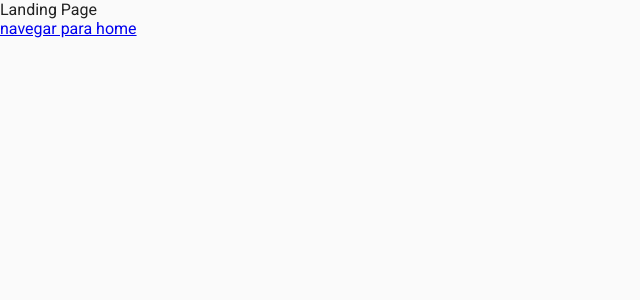
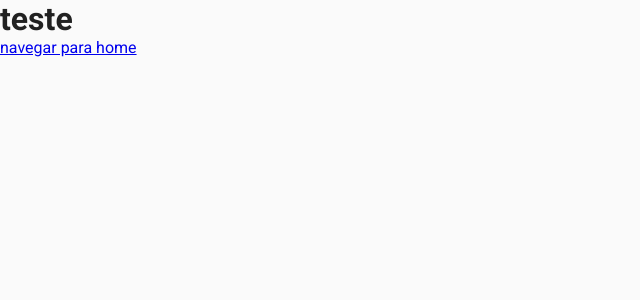
Before and after one commit to coffee-and-software-pec/frontend-react, a React (Create React App) app in the folder frontend-app/: page / in a window 1280 px wide. Shown: the top 300 px of the page, without its empty margins (0-640 px from the left). Built offline with nearby package versions, Linux system fonts and the light colour scheme.

Commit message:
add support to css modules

```diff
--- a/frontend-app/package.json
+++ b/frontend-app/package.json
@@ -44,6 +44,7 @@
     ]
   },
   "devDependencies": {
-    "json-server": "^0.17.3"
+    "json-server": "^0.17.3",
+    "typescript-plugin-css-modules": "^5.0.1"
   }
 }
--- /dev/null
+++ b/frontend-app/src/pages/LandingPage/LandingPage.module.css
@@ -0,0 +1,6 @@
+.container {
+    height: 100vh;
+    width: 100vw;
+
+    background: var(--white);
+}
--- a/frontend-app/src/pages/LandingPage/index.tsx
+++ b/frontend-app/src/pages/LandingPage/index.tsx
@@ -1,13 +1,16 @@
 import React from "react";
+
+import styles from "./LandingPage.module.css";
 
 import { Link } from "react-router-dom";
 
+
 function LandingPage() {
     return (
-        <>
-            <div>Landing Page</div>
+        <div className={styles.container}>
+            <h1>teste</h1>
             <Link to={"/home"}>navegar para home</Link>
-        </>
+        </div>
     )
 }
 
--- /dev/null
+++ b/frontend-app/src/types/index.d.ts
@@ -0,0 +1 @@
+declare module "*.css"
--- a/frontend-app/tsconfig.json
+++ b/frontend-app/tsconfig.json
@@ -18,7 +18,10 @@
     "resolveJsonModule": true,
     "isolatedModules": true,
     "noEmit": true,
-    "jsx": "react-jsx"
+    "jsx": "react-jsx",
+    "plugins": [{
+      "name": "typescript-plugin-css-modules"
+    }]
   },
   "include": [
     "src"
```
Also changed, not shown: 1 other file (tests, documents, lock files or other folders).
